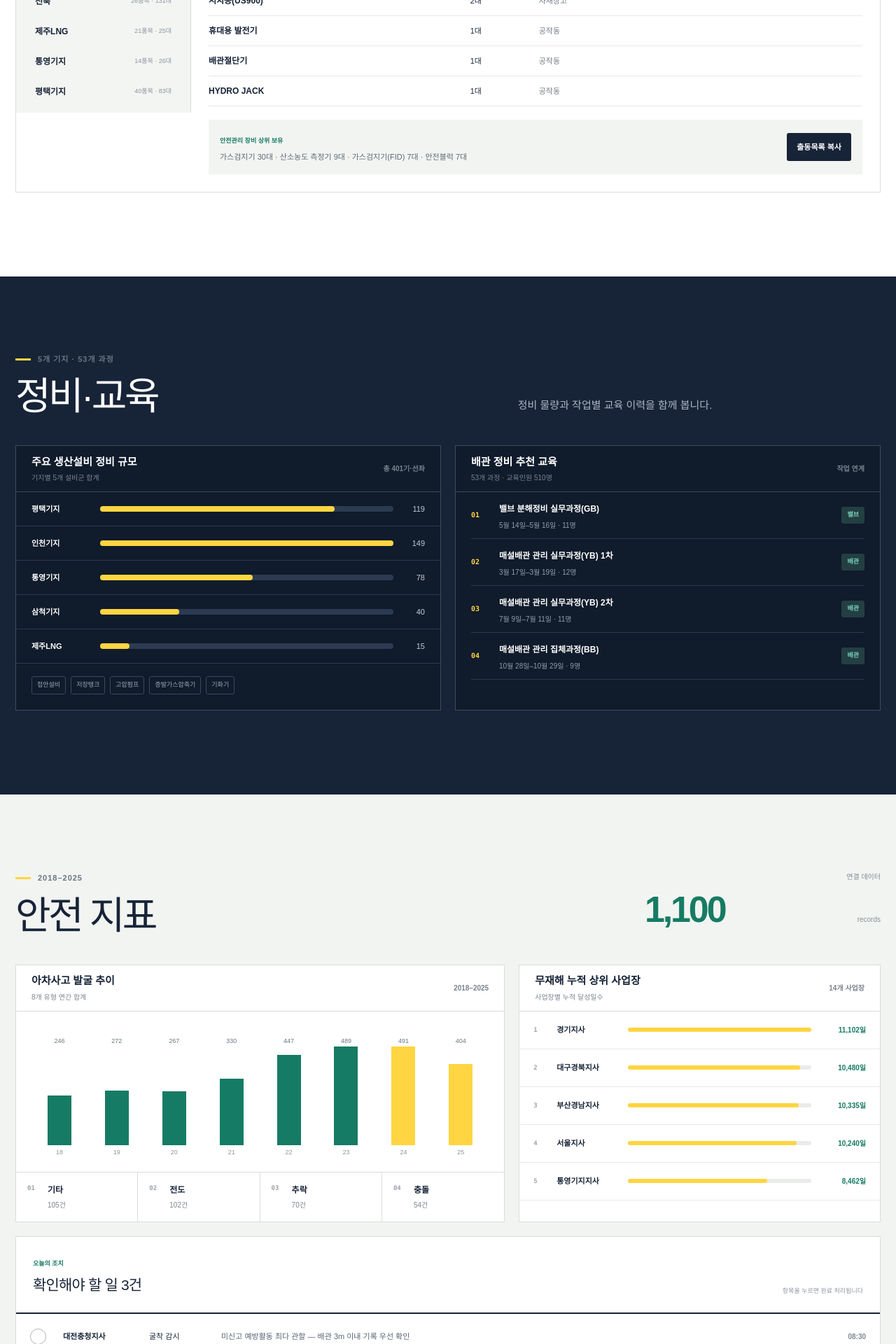
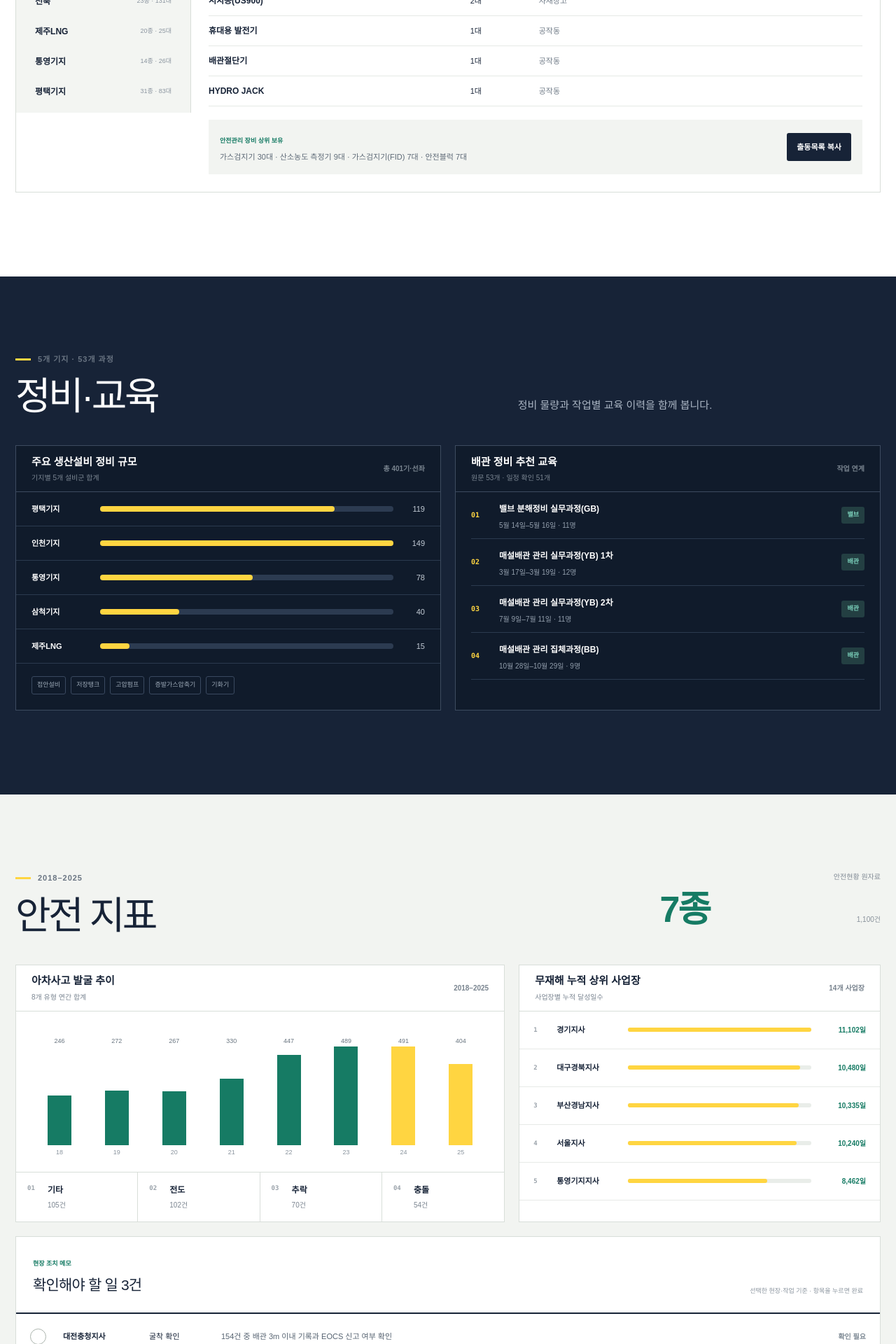
Before and after one commit to woals5420/hyeonjang-on, a Next.js app: page / in a window 1280 px wide. Shown: the part 3480-5400 px from the top of the page at 70% size. Built offline with nearby package versions, Linux system fonts and the light colour scheme.

Commit message:
데이터 집계와 화면 신뢰도 개선

```diff
--- a/app/page.tsx
+++ b/app/page.tsx
@@ -170,6 +170,12 @@ function shortDate(value: string) {
   return month && day ? `${Number(month)}월 ${Number(day)}일` : value;
 }
 
+function emergencyTypeCount(site: string) {
+  return new Set(data.emergencyEquipment.records
+    .filter((record) => record.site === site && record.quantity > 0)
+    .map((record) => record.equipment)).size;
+}
+
 export default function Home() {
   const [task, setTask] = useState<TaskKey>('pipe');
   const [site, setSite] = useState('대전충청');
@@ -213,6 +219,7 @@ export default function Home() {
       grouped.set(record.equipment, current);
     });
     return [...grouped.entries()].map(([equipment, value]) => ({ equipment, quantity: value.quantity, locations: [...value.locations].join(' · ') }))
+      .filter((item) => item.quantity > 0)
       .filter((item) => item.equipment.includes(equipmentQuery.trim()))
       .sort((a, b) => b.quantity - a.quantity);
   }, [dispatchSite, equipmentQuery]);
@@ -223,11 +230,12 @@ export default function Home() {
     .filter((item) => item.quantity > 0)
     .sort((a, b) => b.quantity - a.quantity);
 
+  const verifiedTraining = useMemo(() => data.training.records.filter((course) => course.end >= course.start), []);
   const recommendedTraining = useMemo(() => {
     const keywords = tasks[task].trainingKeywords;
-    const matched = data.training.records.filter((course) => keywords.some((keyword) => course.name.includes(keyword)));
-    return (matched.length >= 4 ? matched : [...matched, ...data.training.records.filter((course) => !matched.includes(course))]).slice(0, 4);
-  }, [task]);
+    const matched = verifiedTraining.filter((course) => keywords.some((keyword) => course.name.includes(keyword)));
+    return (matched.length >= 4 ? matched : [...matched, ...verifiedTraining.filter((course) => !matched.includes(course))]).slice(0, 4);
+  }, [task, verifiedTraining]);
 
   const yearlyNearMiss = Object.keys(data.nearMiss.records[0].values).map((year) => ({
     year,
@@ -332,15 +340,15 @@ export default function Home() {
 
         <div className="excavation-grid">
           <div className="excavation-map">
-            <div className="panel-heading"><div><strong>지사별 감시 밀도</strong><small>2019–2026 예방활동 누적</small></div><select value={excavationBranch} onChange={(event) => setExcavationBranch(event.target.value)}>{Object.keys(data.excavation.byBranch).map((branch) => <option key={branch}>{branch}</option>)}</select></div>
+            <div className="panel-heading"><div><strong>지사별 감시 밀도</strong><small>2019–2026 예방활동 누적</small></div><select aria-label="굴착 기록 관할 지사" value={excavationBranch} onChange={(event) => setExcavationBranch(event.target.value)}>{Object.keys(data.excavation.byBranch).map((branch) => <option key={branch}>{branch}</option>)}</select></div>
             <div className="branch-bars">{Object.entries(data.excavation.byBranch).map(([branch, count]) => <button key={branch} className={branch === excavationBranch ? 'active-branch' : ''} onClick={() => setExcavationBranch(branch)}><span>{branch.replace('지사', '')}</span><div><i style={{ width: `${Math.round((count / branchMax) * 100)}%` }} /></div><strong>{count}</strong></button>)}</div>
           </div>
 
           <div className="risk-simulator">
             <div className="panel-heading"><div><strong>현장 확인</strong><small>관할·공종·시기·이격거리 반영</small></div><span className={excavationRisk >= 70 ? 'risk-high' : 'risk-watch'}>{excavationRisk >= 70 ? '즉시 확인' : '순찰 우선'}</span></div>
-            <label>작업 월 <strong>{excavationMonth}월</strong><input type="range" min="1" max="12" step="1" value={excavationMonth} onChange={(event) => setExcavationMonth(Number(event.target.value))} /></label>
+            <label>작업 월 <strong>{excavationMonth}월</strong><input aria-label="굴착 작업 월" type="range" min="1" max="12" step="1" value={excavationMonth} onChange={(event) => setExcavationMonth(Number(event.target.value))} /></label>
             <label>공사 종류<select value={excavationWork} onChange={(event) => setExcavationWork(event.target.value)}>{Object.keys(data.excavation.byWork).map((work) => <option key={work}>{work.replace('타공사_', '')}</option>)}</select></label>
-            <label>배관과 이격거리 <strong>{excavationDistance}m</strong><input type="range" min="0" max="20" step="0.5" value={excavationDistance} onChange={(event) => setExcavationDistance(Number(event.target.value))} /></label>
+            <label>배관과 이격거리 <strong>{excavationDistance}m</strong><input aria-label="배관과 이격거리" type="range" min="0" max="20" step="0.5" value={excavationDistance} onChange={(event) => setExcavationDistance(Number(event.target.value))} /></label>
             <div className="excavation-score"><small>미신고 가능성</small><strong>{excavationRisk}</strong><span>%</span></div>
             <p>유사 기록 {excavationSamples}건 반영 · {excavationDistance <= 3 ? '배관 3m 이내, 신고 여부와 입회자 즉시 확인' : '순찰 등록 후 굴착 전 신고 재확인'}</p>
           </div>
@@ -355,10 +363,10 @@ export default function Home() {
       <section className="dispatch-section" id="dispatch">
         <div className="section-heading"><div><p className="kicker"><span /> 14개 사업장 · 350건</p><h2><a className="section-title-link" href="/recover">긴급복구장비 <small>→</small></a></h2></div><p>사업장별 보유 장비와 부족 장비의 지원 가능 사업장을 확인합니다.</p></div>
         <div className="dispatch-grid">
-          <aside className="site-selector"><span>출동 사업장</span>{Object.keys(data.emergencyEquipment.bySite).map((item) => <button key={item} className={dispatchSite === item ? 'selected-site' : ''} onClick={() => setDispatchSite(item)}><strong>{item.replace('지사', '')}</strong><small>{data.emergencyEquipment.bySite[item].items}품목 · {data.emergencyEquipment.bySite[item].quantity}대</small></button>)}</aside>
+          <aside className="site-selector"><span>출동 사업장</span>{Object.keys(data.emergencyEquipment.bySite).map((item) => <button key={item} className={dispatchSite === item ? 'selected-site' : ''} onClick={() => setDispatchSite(item)}><strong>{item.replace('지사', '')}</strong><small>{emergencyTypeCount(item)}종 · {data.emergencyEquipment.bySite[item].quantity}대</small></button>)}</aside>
           <div className="inventory-panel">
-            <div className="inventory-summary"><div><small>선택 사업장</small><strong>{dispatchSite}</strong></div><div><small>긴급복구 품목</small><strong>{data.emergencyEquipment.bySite[dispatchSite]?.items || 0}</strong></div><div><small>보유 수량</small><strong>{data.emergencyEquipment.bySite[dispatchSite]?.quantity || 0}</strong></div><div><small>안전관리 장비</small><strong>{data.safetyEquipment.siteTotals[safetySite] || 0}</strong></div></div>
-            <label className="inventory-search"><span>장비 찾기</span><input value={equipmentQuery} onChange={(event) => setEquipmentQuery(event.target.value)} placeholder="예: 가스검지기, 크레인, 펌프" /></label>
+            <div className="inventory-summary"><div><small>선택 사업장</small><strong>{dispatchSite}</strong></div><div><small>실보유 장비 종류</small><strong>{emergencyTypeCount(dispatchSite)}</strong></div><div><small>보유 수량</small><strong>{data.emergencyEquipment.bySite[dispatchSite]?.quantity || 0}</strong></div><div><small>안전관리 장비</small><strong>{data.safetyEquipment.siteTotals[safetySite] || 0}</strong></div></div>
+            <label className="inventory-search"><span>장비 찾기</span><input aria-label="긴급복구 장비명 검색" value={equipmentQuery} onChange={(event) => setEquipmentQuery(event.target.value)} placeholder="예: 가스검지기, 크레인, 펌프" /></label>
             <div className="inventory-table"><div className="inventory-row inventory-head"><span>장비명</span><span>수량</span><span>보유장소</span></div>{equipmentRows.slice(0, 10).map((item) => <div className="inventory-row" key={item.equipment}><strong>{item.equipment}</strong><span>{item.quantity}대</span><span>{item.locations || '사업장 내 지정장소'}</span></div>)}{equipmentRows.length === 0 && <p className="empty-state">검색한 장비가 이 사업장에 없습니다.</p>}</div>
             <div className="dispatch-action"><div><span>안전관리 장비 상위 보유</span><p>{safetyRows.slice(0, 4).map((item) => `${item.equipment} ${item.quantity}대`).join(' · ') || '연결된 장비현황 없음'}</p></div><button type="button" onClick={() => copyText(`${dispatchSite} 출동 장비\n${equipmentRows.slice(0, 8).map((item) => `${item.equipment} ${item.quantity}대 (${item.locations})`).join('\n')}`, 'dispatch')}>{copied === 'dispatch' ? '복사 완료' : '출동목록 복사'}</button></div>
           </div>
@@ -374,14 +382,14 @@ export default function Home() {
             <div className="asset-legend">{Object.keys(data.maintenance.records[0].assets).map((asset) => <span key={asset}>{asset.replace('(기)', '').replace('(선좌)', '')}</span>)}</div>
           </div>
           <div className="training-panel">
-            <div className="panel-heading"><div><strong>{tasks[task].label} 추천 교육</strong><small>53개 과정 · 교육인원 {number.format(data.training.totalPeople)}명</small></div><span>작업 연계</span></div>
+            <div className="panel-heading"><div><strong>{tasks[task].label} 추천 교육</strong><small>원문 53개 · 일정 확인 {verifiedTraining.length}개</small></div><span>작업 연계</span></div>
             <div className="course-list">{recommendedTraining.map((course, index) => <article key={course.name}><em>0{index + 1}</em><div><strong>{course.name}</strong><p>{shortDate(course.start)}–{shortDate(course.end)} · {course.people}명</p></div><span>{tasks[task].trainingKeywords.find((keyword) => course.name.includes(keyword)) || '실무'}</span></article>)}</div>
           </div>
         </div>
       </section>
 
       <section className="control-section" id="control">
-        <div className="section-heading"><div><p className="kicker"><span /> 2018–2025</p><h2>안전 지표</h2></div><div className="control-total"><small>연결 데이터</small><strong>{number.format(data.meta.recordCount)}</strong><span>records</span></div></div>
+        <div className="section-heading"><div><p className="kicker"><span /> 2018–2025</p><h2>안전 지표</h2></div><div className="control-total"><small>안전현황 원자료</small><strong>{data.meta.datasetCount}종</strong><span>{number.format(data.meta.recordCount)}건</span></div></div>
         <div className="control-grid">
           <div className="trend-panel">
             <div className="panel-heading"><div><strong>아차사고 발굴 추이</strong><small>8개 유형 연간 합계</small></div><span>2018–2025</span></div>
@@ -395,12 +403,12 @@ export default function Home() {
         </div>
 
         <div className="manager-block">
-          <div className="manager-heading"><div><span>오늘의 조치</span><h3>확인해야 할 일 {managerChecks.filter((item) => !item).length}건</h3></div><small>항목을 누르면 완료 처리됩니다</small></div>
+          <div className="manager-heading"><div><span>현장 조치 메모</span><h3>확인해야 할 일 {managerChecks.filter((item) => !item).length}건</h3></div><small>선택한 현장·작업 기준 · 항목을 누르면 완료</small></div>
           <div className="action-list">{[
-            ['대전충청지사', '굴착 감시', '미신고 예방활동 최다 관할 — 배관 3m 이내 기록 우선 확인', '08:30'],
-            [dispatchSite, '장비 출동', `${equipmentRows[0]?.equipment || '복구장비'} 포함 출동목록 담당자 교차 확인`, '09:10'],
-            [site, tasks[task].label, `${tasks[task].equipment[0]} 작업 전 상태점검`, '10:00'],
-            ['전사', '교육 배치', `${recommendedTraining[0]?.name || '유지보수 과정'} 미이수자 확인`, '오늘'],
+            [siteMap[site].excavation, '굴착 확인', `${branchSignal}건 중 배관 3m 이내 기록과 EOCS 신고 여부 확인`, '확인 필요'],
+            [dispatchSite, '장비 출동', `${equipmentRows[0]?.equipment || '복구장비'} 포함 출동목록 담당자 교차 확인`, '확인 필요'],
+            [site, tasks[task].label, `${tasks[task].equipment[0]} 작업 전 상태점검`, '확인 필요'],
+            ['전사', '교육 확인', `${recommendedTraining[0]?.name || '유지보수 과정'} 이수 대상 확인`, '확인 필요'],
           ].map((item, index) => <button key={`${item[0]}-${index}`} className={managerChecks[index] ? 'action checked-action' : 'action'} onClick={() => setManagerChecks((current) => current.map((value, itemIndex) => itemIndex === index ? !value : value))}><span className="action-check">✓</span><strong>{item[0]}</strong><span>{item[1]}</span><p>{item[2]}</p><time>{managerChecks[index] ? '완료' : item[3]}</time></button>)}</div>
         </div>
       </section>
```
Also changed, not shown: app/globals.css (+7 -1 lines).
